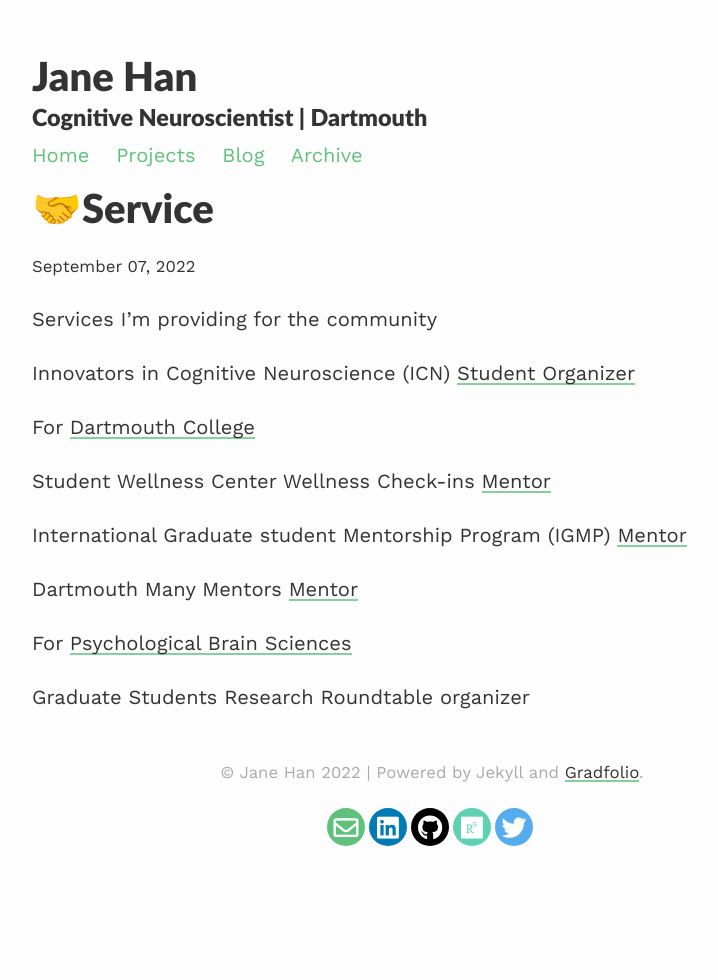
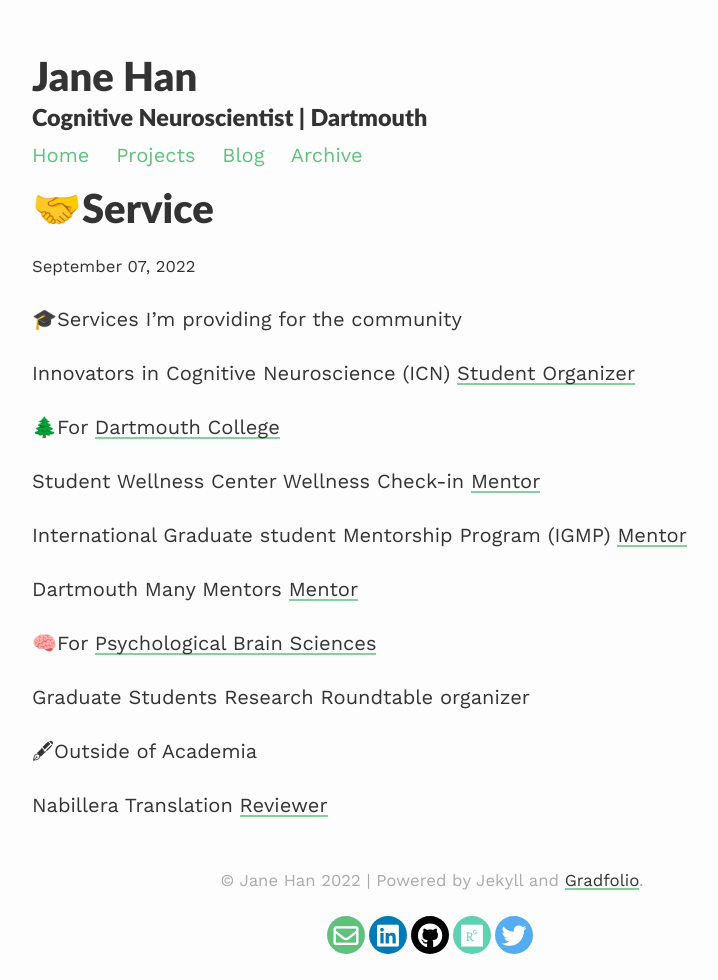
Before and after one commit to han-jane/han-jane.github.io, a Jekyll site: the page built from _posts/2022-09-07-service.md, in a window 1280 px wide. Shown: the whole page, without its empty margins (208-926 px from the left). Built offline with Jekyll 4.4.1, drawn with Linux system fonts in a browser that asks for light colours; nearby versions of some CDN libraries.

Commit message:
Update 2022-09-07-service.md

```diff
--- a/_posts/2022-09-07-service.md
+++ b/_posts/2022-09-07-service.md
@@ -2,19 +2,25 @@
 layout: post
 title:  🤝Service
 ---
-Services I'm providing for the community
+🎓Services I'm providing for the community
 
 Innovators in Cognitive Neuroscience (ICN) [Student Organizer](https://innovatorsincogneuro.github.io/our-team.html)
 
-For [Dartmouth College](https://home.dartmouth.edu/)
 
-Student Wellness Center Wellness Check-ins [Mentor](https://students.dartmouth.edu/wellness-center/wellness-mindfulness/wellness-check-ins/swc-wellness-check-ins)
+🌲For [Dartmouth College](https://home.dartmouth.edu/)
+
+Student Wellness Center Wellness Check-in [Mentor](https://students.dartmouth.edu/wellness-center/wellness-mindfulness/wellness-check-ins/swc-wellness-check-ins)
 
 International Graduate student Mentorship Program (IGMP) [Mentor](https://sites.dartmouth.edu/igmp/)
 
 Dartmouth Many Mentors [Mentor](https://www.dartmouthmanymentors.org/)
 
 
-For [Psychological Brain Sciences](https://pbs.dartmouth.edu/)
+🧠For [Psychological Brain Sciences](https://pbs.dartmouth.edu/)
 
 Graduate Students Research Roundtable organizer
+
+
+🖋Outside of Academia
+
+Nabillera Translation [Reviewer](https://nabillerakorea.com/2021/09/18/editors-note-mental-health/)
```
